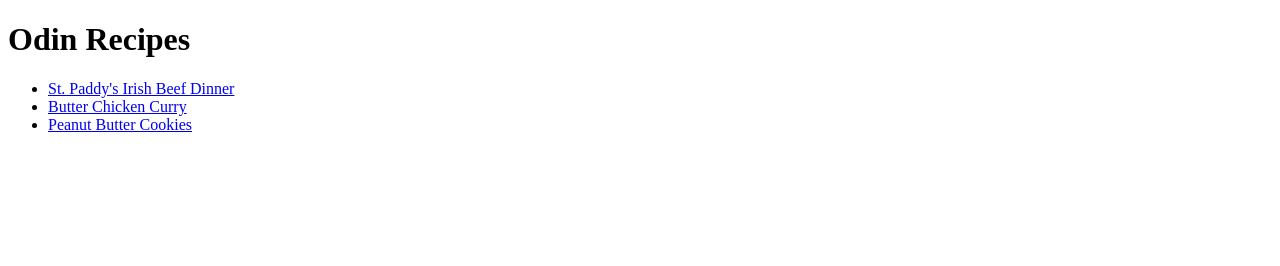
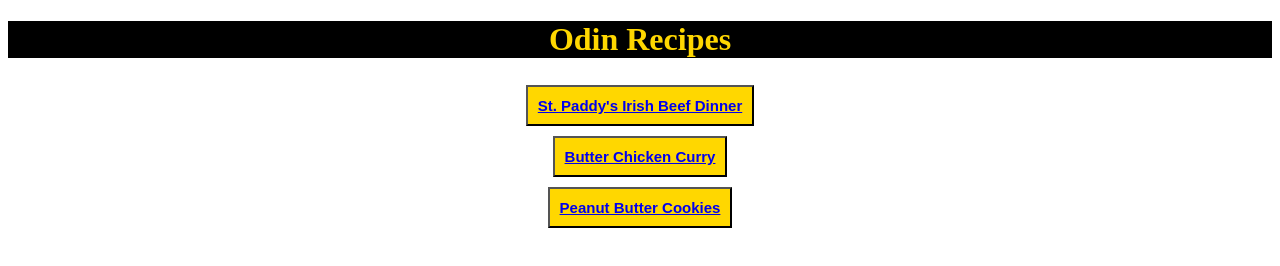
Before and after one commit to Dpelzel99/odin-recipes, a plain HTML site: page index.html in a window 1280 px wide. Drawn offline with Linux system fonts and the light colour scheme.

Commit message:
styled the page very basic

```diff
--- a/index.html
+++ b/index.html
@@ -3,13 +3,14 @@
 <head>
     <meta charset="UTF-8">
     <title>Recipes</title>
+    <link rel="stylesheet" href="styles.css">
 </head>
 <body>
-    <h1>Odin Recipes</h1>
-    <ul>
-    <li><a href="recipes/Irish_Beef.html">St. Paddy's Irish Beef Dinner</a></li>
-    <li><a href="recipes/Butter_Chicken.html">Butter Chicken Curry</a></li>
-    <li><a href="recipes/Peanut_Butter_Cookies.html">Peanut Butter Cookies</a></li>
-    </ul>
+    <h1 class="title">Odin Recipes</h1>
+    <div class="buttoncontainer">
+    <button class="button one"><a href="recipes/Irish_Beef.html">St. Paddy's Irish Beef Dinner</a></button>
+    <button class="button two"><a href="recipes/Butter_Chicken.html">Butter Chicken Curry</a></button>
+    <button class="button three"><a href="recipes/Peanut_Butter_Cookies.html">Peanut Butter Cookies</a></button>
+    </div>
 </body>
 </html>
--- /dev/null
+++ b/styles.css
@@ -0,0 +1,36 @@
+.title {
+    text-align: center;
+    color: gold;
+    border: black ;
+    background-color: black;
+}
+.buttoncontainer {
+    text-align: center;
+    margin: 5px;
+    display: flex;
+    flex-direction: column;
+    align-items: center;
+}
+
+.button {
+    padding: 10px;
+    margin: 5px;
+    font-size: 15px;
+    font-weight: 700;
+    background-color: gold;
+    color: black;
+
+}
+
+.one {
+    text-align: center;
+
+}
+
+.two {
+
+}
+
+.three {
+
+}
```
